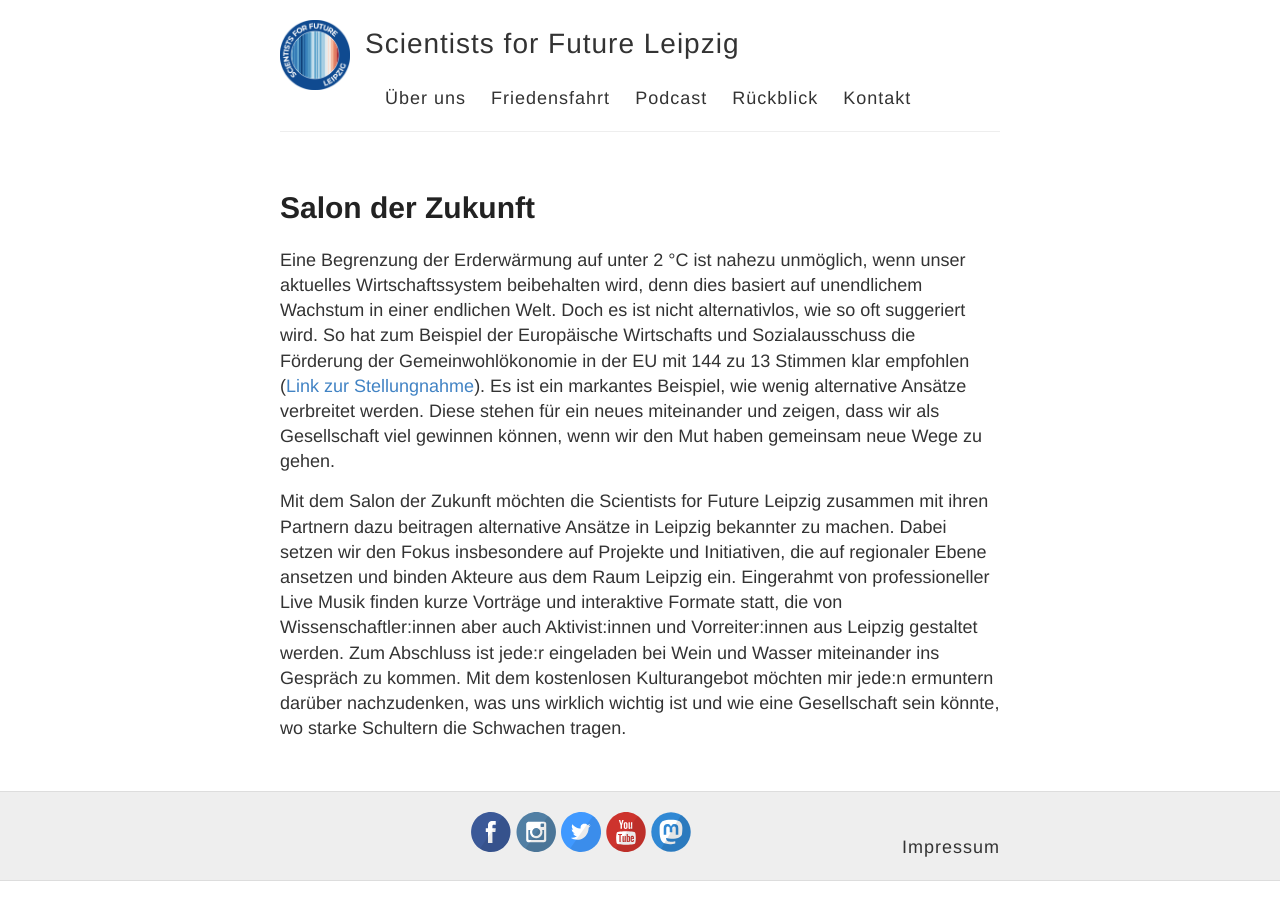
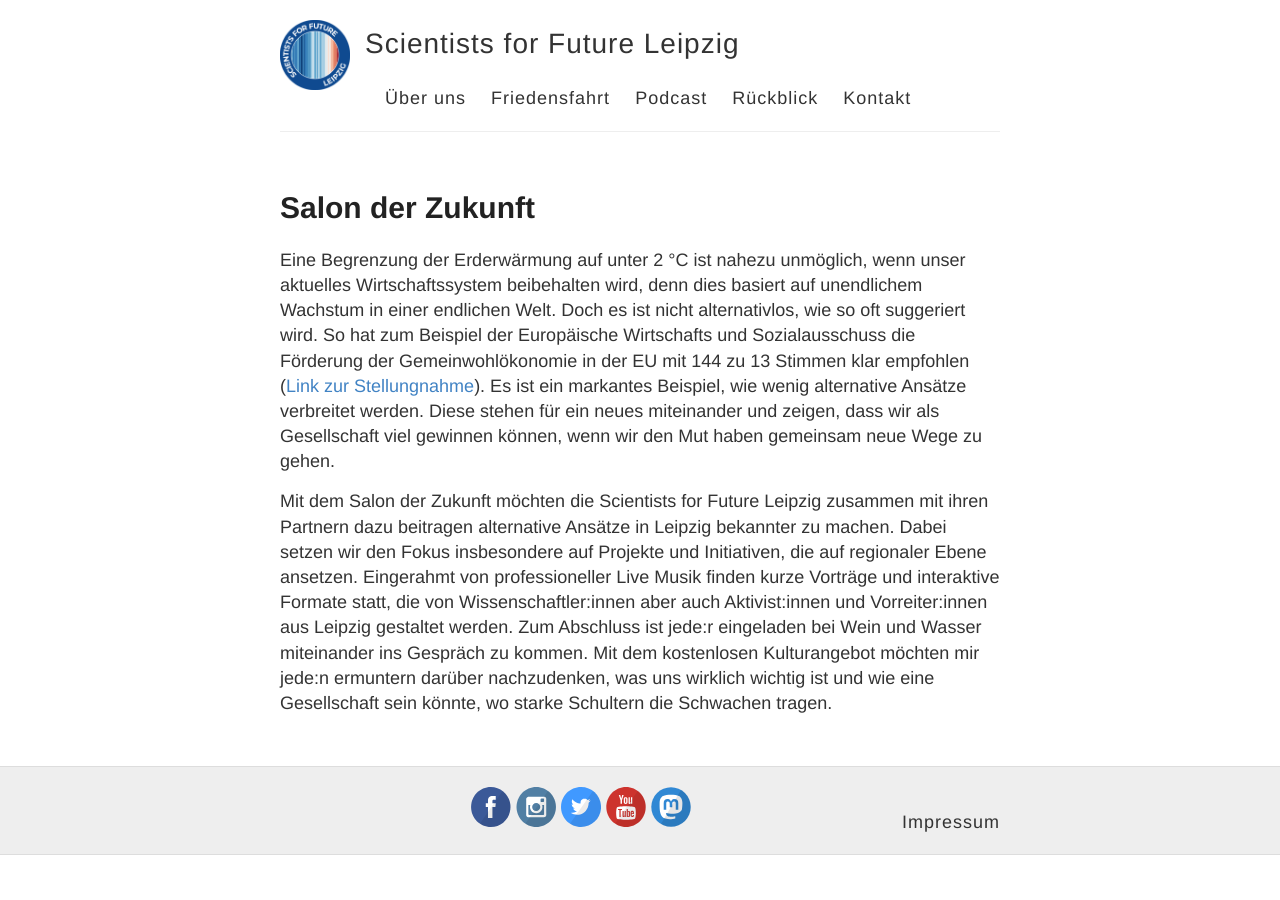
Before and after one commit to s4f-leipzig/s4f-leipzig.github.io, a Jekyll site: the page built from salon.md, in a window 1280 px wide. Built offline with Jekyll 4.4.1, drawn with Linux system fonts in a browser that asks for light colours; a file with an impossible date is left out.

Commit message:
Update salon.md

```diff
--- a/salon.md
+++ b/salon.md
@@ -10,4 +10,4 @@
 (<a href="https://eur-lex.europa.eu/legal-content/DE/TXT/?uri=CELEX%3A52015IE2060">Link zur Stellungnahme</a>). Es ist ein markantes Beispiel, wie wenig
 alternative Ansätze verbreitet werden. Diese stehen für ein neues miteinander und zeigen, dass wir als Gesellschaft viel gewinnen können, wenn wir den Mut haben gemeinsam neue Wege zu gehen.
 
-Mit dem Salon der Zukunft möchten die Scientists for Future Leipzig zusammen mit ihren Partnern dazu beitragen alternative Ansätze in Leipzig bekannter zu machen. Dabei setzen wir den Fokus insbesondere auf Projekte und Initiativen, die auf regionaler Ebene ansetzen und binden Akteure aus dem Raum Leipzig ein. Eingerahmt von professioneller Live Musik finden kurze Vorträge und interaktive Formate statt, die von Wissenschaftler:innen aber auch Aktivist:innen und Vorreiter:innen aus Leipzig gestaltet werden. Zum Abschluss ist jede:r eingeladen bei Wein und Wasser miteinander ins Gespräch zu kommen. Mit dem kostenlosen Kulturangebot möchten mir jede:n ermuntern darüber nachzudenken, was uns wirklich wichtig ist und wie eine Gesellschaft sein könnte, wo starke Schultern die Schwachen tragen.
+Mit dem Salon der Zukunft möchten die Scientists for Future Leipzig zusammen mit ihren Partnern dazu beitragen alternative Ansätze in Leipzig bekannter zu machen. Dabei setzen wir den Fokus insbesondere auf Projekte und Initiativen, die auf regionaler Ebene ansetzen. Eingerahmt von professioneller Live Musik finden kurze Vorträge und interaktive Formate statt, die von Wissenschaftler:innen aber auch Aktivist:innen und Vorreiter:innen aus Leipzig gestaltet werden. Zum Abschluss ist jede:r eingeladen bei Wein und Wasser miteinander ins Gespräch zu kommen. Mit dem kostenlosen Kulturangebot möchten mir jede:n ermuntern darüber nachzudenken, was uns wirklich wichtig ist und wie eine Gesellschaft sein könnte, wo starke Schultern die Schwachen tragen.
```
